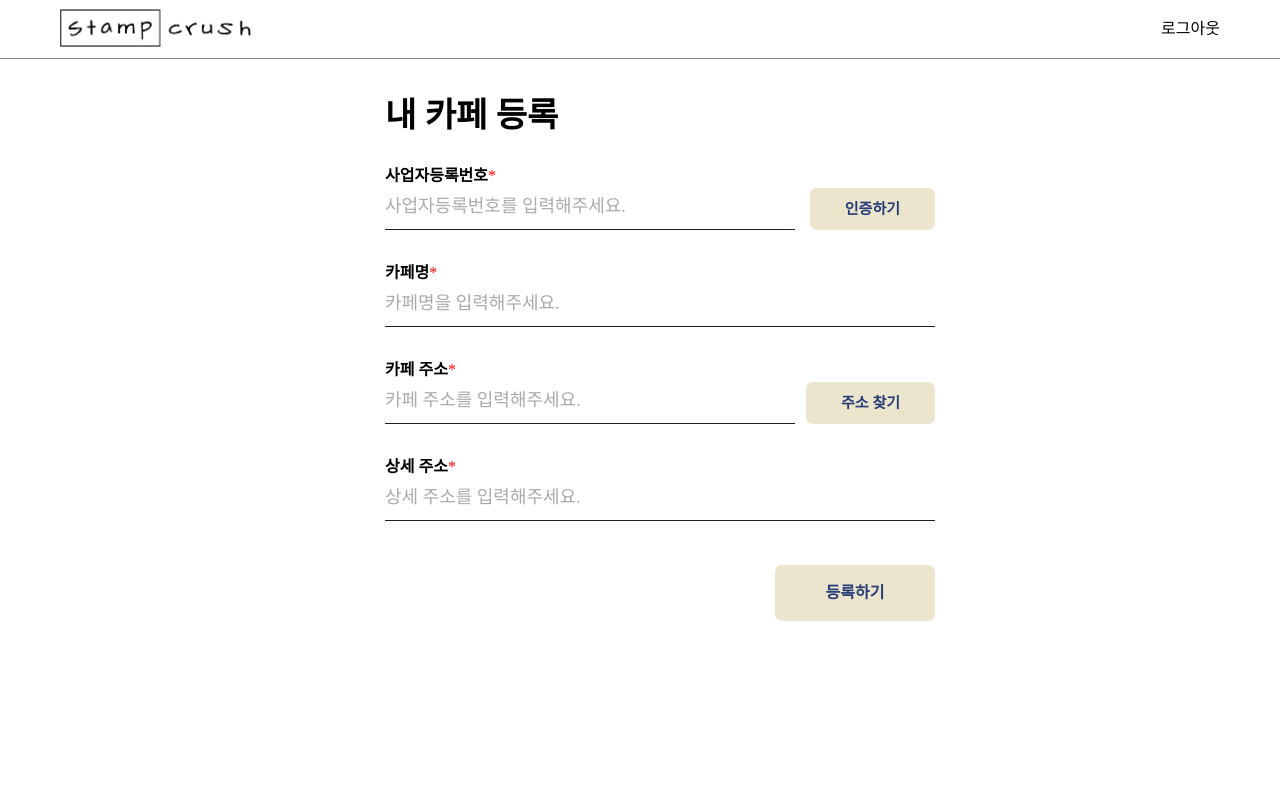
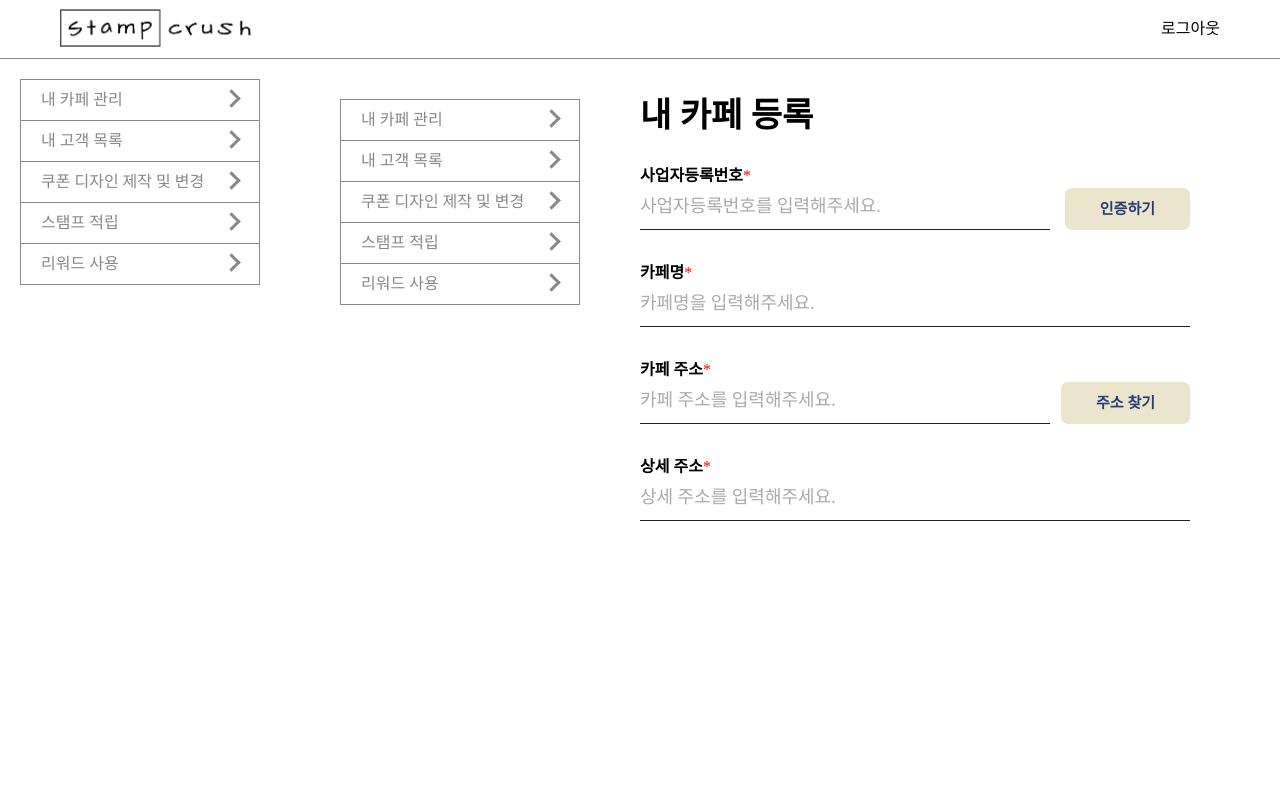
Before and after one commit to woowacourse-teams/2023-stamp-crush, a React app in the folder frontend/: page /admin/register-cafe in a window 1280 px wide. Shown: the top 800 px of the page. Built offline with nearby package versions, Linux system fonts and the light colour scheme.

Commit message:
feat: `Template`에 `PageSideBar` 적용

```diff
--- a/frontend/src/components/Template/Template.style.tsx
+++ b/frontend/src/components/Template/Template.style.tsx
@@ -2,10 +2,11 @@ import { styled } from 'styled-components';
 
 export const BaseTemplate = styled.main`
   display: flex;
-  flex-direction: column;
+  flex-direction: row;
   margin: 0 auto;
   width: 100vw;
   height: 100vh;
   padding: 20px;
   background: white;
+  gap: 60px;
 `;
--- a/frontend/src/components/Template/index.tsx
+++ b/frontend/src/components/Template/index.tsx
@@ -1,8 +1,14 @@
 import { PropsWithChildren } from 'react';
 import { BaseTemplate } from './Template.style';
+import PageSideBar from '../SideBar/PageSideBar';
 
 const Template = ({ children }: PropsWithChildren) => {
-  return <BaseTemplate>{children}</BaseTemplate>;
+  return (
+    <BaseTemplate>
+      <PageSideBar />
+      {children}
+    </BaseTemplate>
+  );
 };
 
 export default Template;
```
